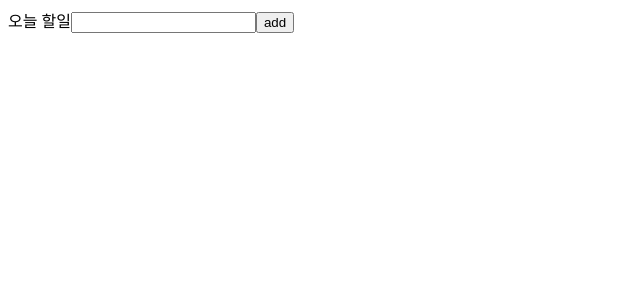
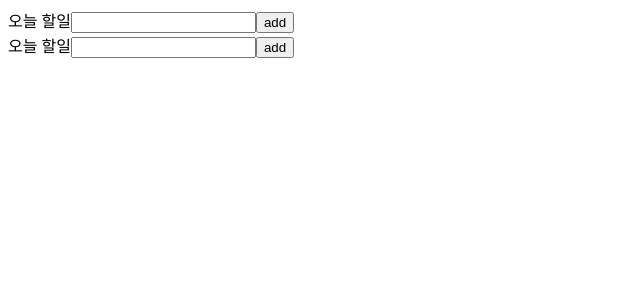
Before and after one commit to kyoungjin2310/vue-typescript, a Vue app: page / in a window 1280 px wide. Shown: the top 300 px of the page, without its empty margins (0-640 px from the left). Built offline with nearby package versions, Linux system fonts and the light colour scheme.

Commit message:
feat: [input - v-model] input data v-model로 관리

```diff
--- a/src/App.vue
+++ b/src/App.vue
@@ -2,7 +2,18 @@
   <div>
     <!-- 부모컴포넌트에서 값을 자식컴포넌트로
     내려주고 data를 부모 컴포넌트에서 관리하는 방식 -->
-    <TodoInput :item="todoTxt" @input="updateTodoText" @add="addTodoItem" />
+    <TodoInput
+      :item="todoTxt"
+      @inputEvent="updateTodoText"
+      @add="addTodoItem"
+    />
+    <!-- v-model로 사용할경우 @input: value 로 사용해야함 -->
+    <TodoInput
+      v-model="test"
+      :item="test"
+      @inputEvent="updateVmodel"
+      @add="addTodoItem"
+    />
   </div>
 </template>
 
@@ -15,6 +26,7 @@ export default defineComponent({
   data() {
     return {
       todoTxt: '',
+      test: '',
     };
   },
   methods: {
@@ -29,6 +41,9 @@ export default defineComponent({
     initTodoText() {
       this.todoText = '';
     },
+    updateVmodel(val: string) {
+      this.test = val;
+    },
   },
 });
 </script>
--- a/src/components/TodoInput.vue
+++ b/src/components/TodoInput.vue
@@ -11,11 +11,14 @@ import { defineComponent } from 'vue';
 
 export default defineComponent({
   props: {
-    item: String,
+    item: {
+      type: String,
+      required: true,
+    },
   },
   methods: {
-    handleInput(e: any) {
-      this.$emit('input', e.target.value);
+    handleInput(event: any) {
+      this.$emit('inputEvent', event.target.value);
     },
     addTodo() {
       this.$emit('add');
```
